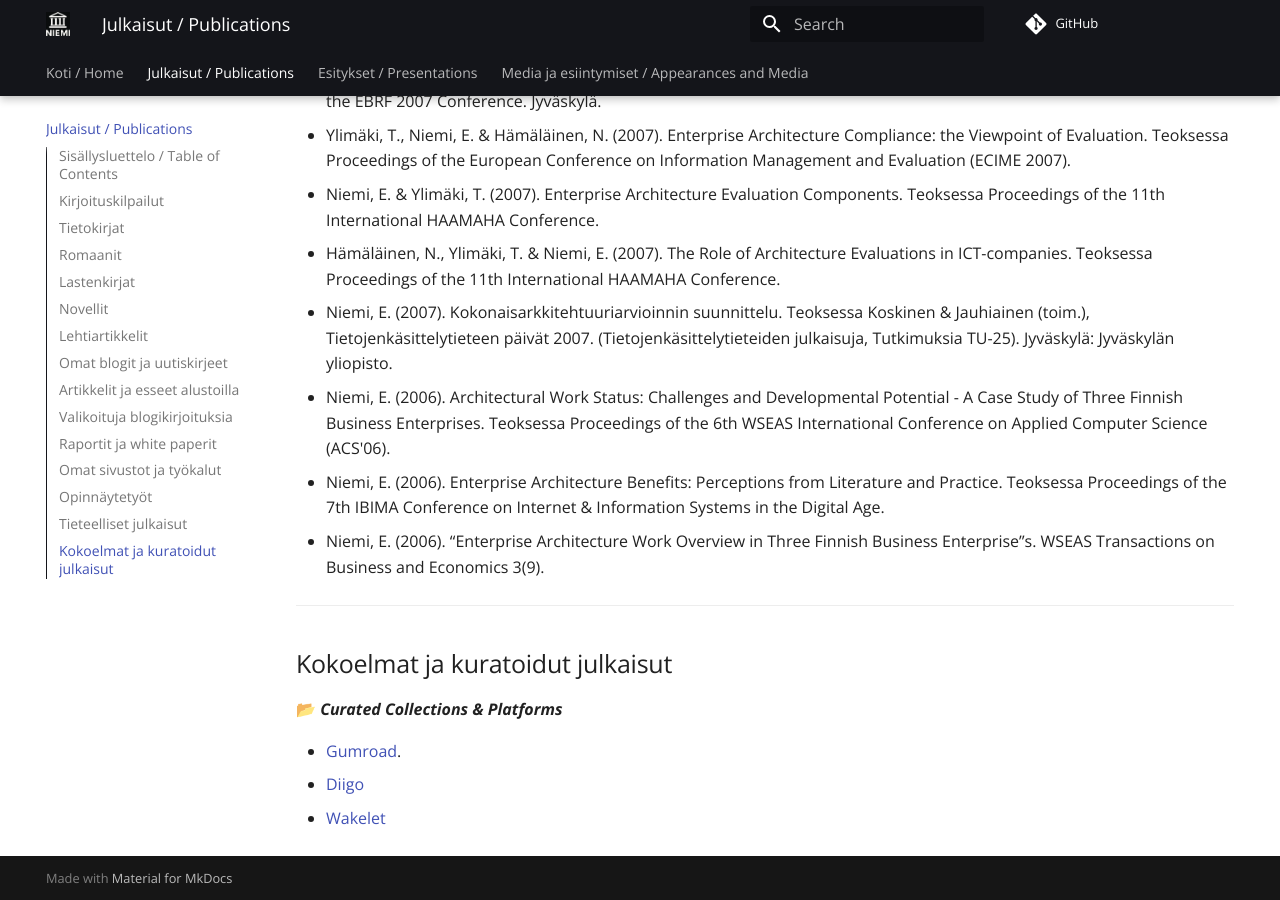
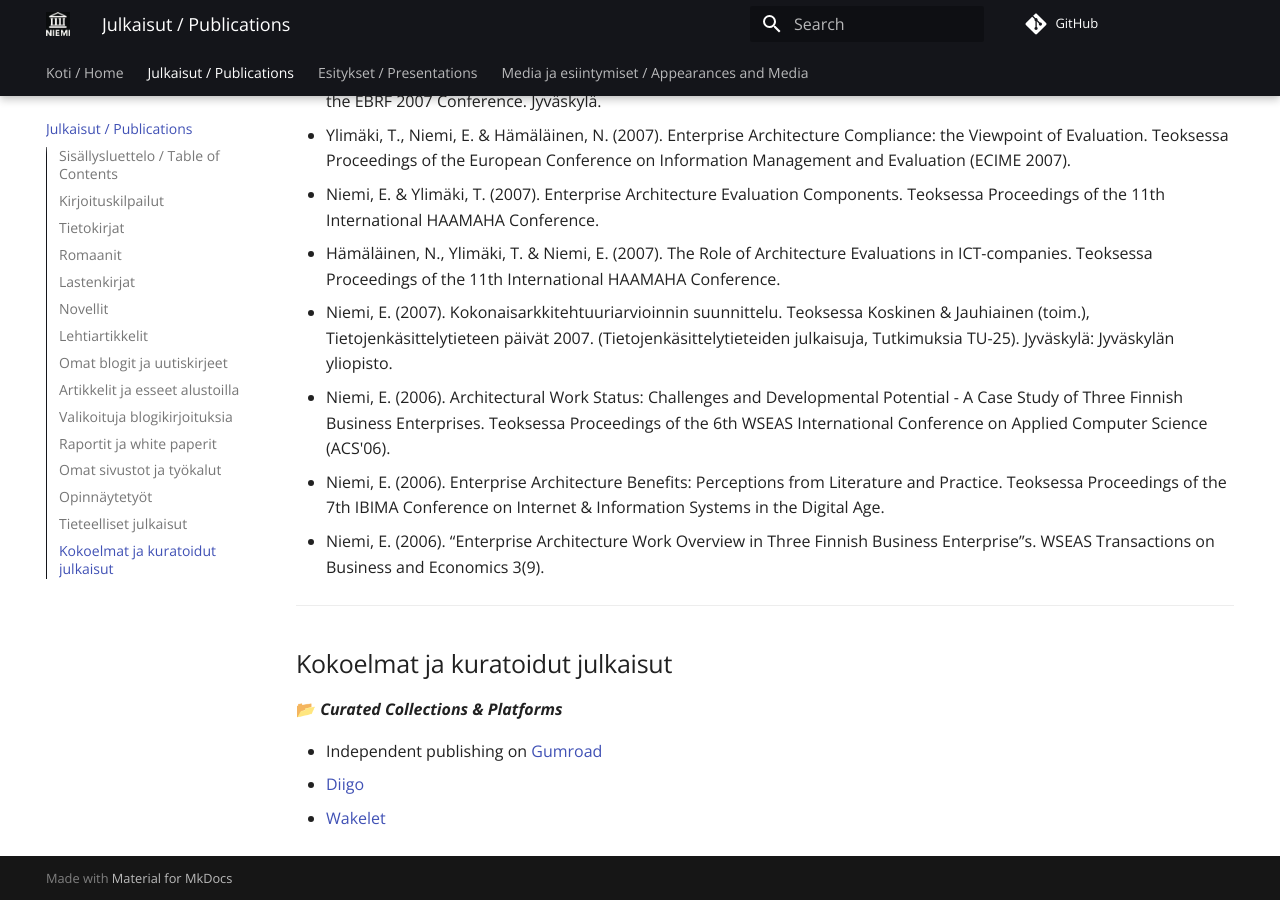
Before and after one commit to eetuniemiphd/eetuniemi, an MkDocs documentation site: the page built from docs/publications.md, in a window 1280 px wide and 900 px high, scrolled down 6969 px. Built offline with MkDocs 1.6.1 and Material for MkDocs 9.7.7, drawn with Linux system fonts in a browser that asks for light colours; comment, search, counter and statistics services are not loaded.

Commit message:
Update publications.md

```diff
--- a/docs/publications.md
+++ b/docs/publications.md
@@ -200,6 +200,6 @@ https://www.elavaatyoelamaa.fi/kirjaesittely/kokonaisarkkitehtuuri-oppaasi-organ
 ## Kokoelmat ja kuratoidut julkaisut
 📂 ***Curated Collections & Platforms***
 
-- [Gumroad](https://store.eetuniemi.net).
+- Independent publishing on [Gumroad](https://store.eetuniemi.net)
 - [Diigo](https://www.diigo.com/user/eetuniemi)
 - [Wakelet](https://wakelet.com/@EetuNiemi)
```
